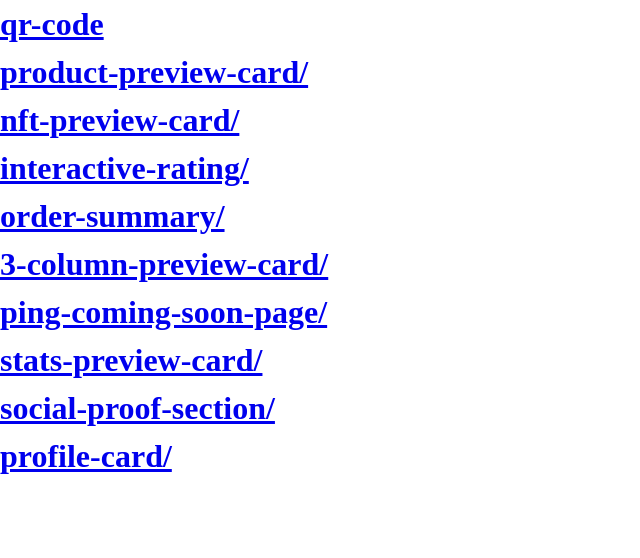
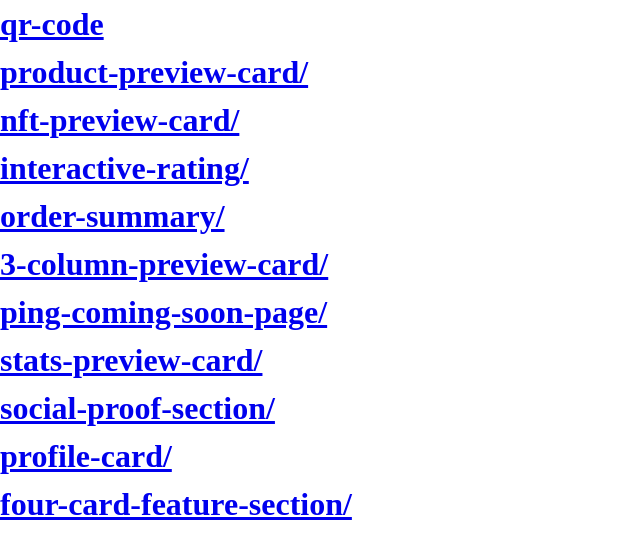
Before and after one commit to clakr/frontend-mentor, a plain HTML site: page index.html in a window 1280 px wide. Shown: the whole page, without its empty margins (0-640 px from the left). Drawn offline with Linux system fonts and the light colour scheme; files that its build step writes are made by us from their sources.

Commit message:
updated `readme.md`, uploaded screenshots, and added project in `root/index.html`

```diff
--- a/index.html
+++ b/index.html
@@ -35,5 +35,8 @@
     <h1><a href="./stats-preview-card/">stats-preview-card/</a></h1>
     <h1><a href="./social-proof-section/">social-proof-section/</a></h1>
     <h1><a href="./profile-card/">profile-card/</a></h1>
+    <h1>
+      <a href="./four-card-feature-section/">four-card-feature-section/</a>
+    </h1>
   </body>
 </html>
```
Also changed, not shown: four-card-feature-section/README.md, four-card-feature-section/images/desktop.jpeg (added), four-card-feature-section/images/mobile.jpeg (added).
